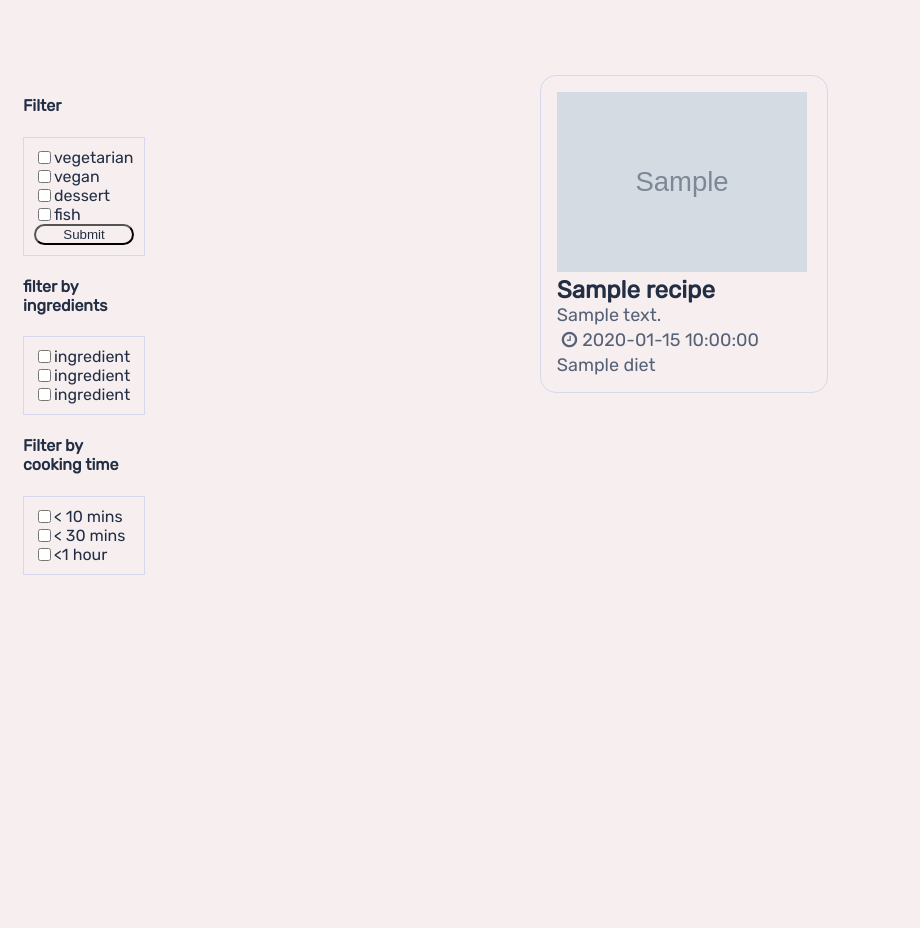
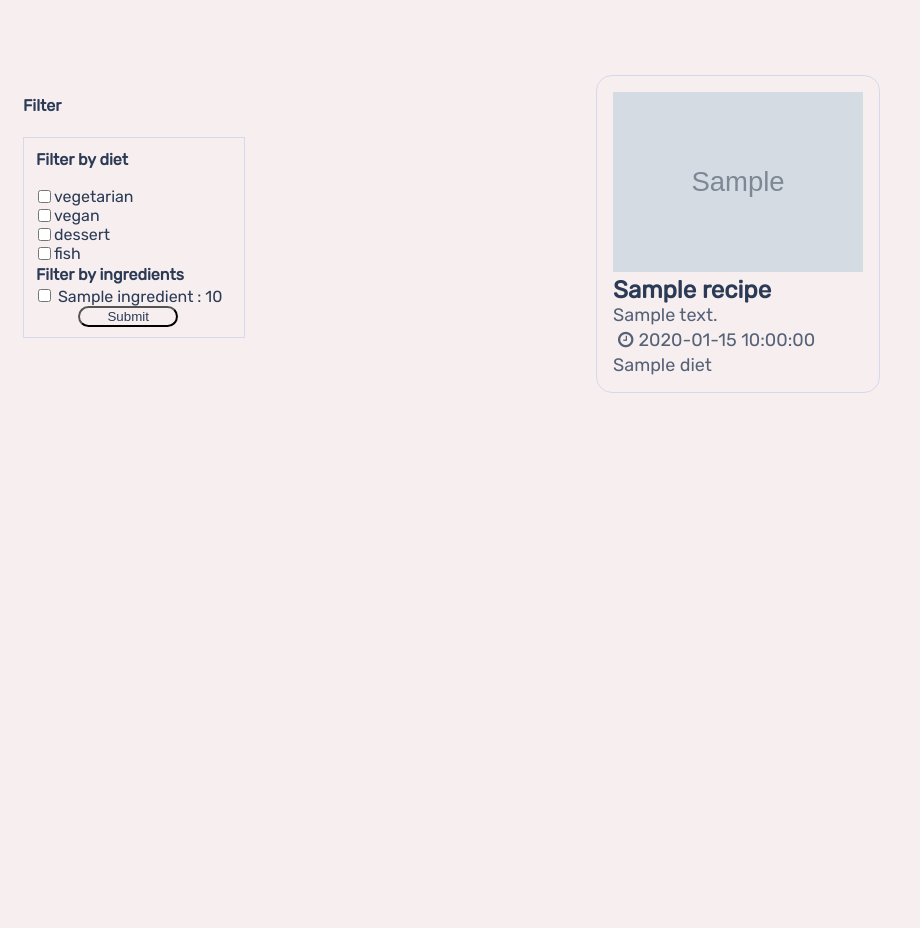
Before and after one commit to fedau/Recipe_app, a Flask app: page /recipes in a window 1280 px wide. Shown: the part 72-1000 px from the top of the page, without its empty margins (0-920 px from the left). Run offline with Flask 2, Linux system fonts and the light colour scheme; grey boxes marked "Sample" are stand-in pictures; a database or web service that is not in the repository returns one stand-in record (values such as "Sample title"); some libraries are stand-ins or nearby versions.

Commit message:
filtering by ingredients

```diff
--- a/controllers/recipe_controller.py
+++ b/controllers/recipe_controller.py
@@ -21,7 +21,8 @@ def recipes():
 @recipes_blueprint.route("/recipes")
 def recipes_filter():
     recipes = recipe_repository.select_all()
-    return render_template("recipes/index.html", recipes=recipes)
+    ingredients = ingredient_repository.select_all()
+    return render_template("recipes/index.html", recipes=recipes, ingredients=ingredients)
 
 
 # NEW RECIPE
@@ -86,7 +87,9 @@ def show(id):
 @recipes_blueprint.route('/recipes/<int:id>/edit')
 def edit_recipes(id):
     recipe = recipe_repository.select(id)
-    return render_template('/recipes/edit.html', single_recipe=recipe)
+    ingredients = ingredient_repository.select_all()
+    recipe_ingredient = [recipe_ingredient.ingredient_id for recipe_ingredient in recipe_ingredient_repository.select_all_by_recipe_id(id)]
+    return render_template('/recipes/edit.html', single_recipe=recipe, ingredients=ingredients, recipe_ingredient=recipe_ingredient)
 
 
 
@@ -101,6 +104,16 @@ def update_recipe(id):
     recipe_instructions = form_data['instructions']
     recipe_image = form_data['image']
     recipe_diet = form_data['diet']
+
+    # get from form data ingredients that are picked (use getlist())
+
+    # get the get from recipe_ingredien_repository before editing (to see what ingredients were alresdy ticked)
+
+    # generate list of ingredients that are no longer ticked in the form data but were ticked in the reposory query and delete from recipe_ingredients table
+
+    # generate a list of ingredients that are now ticked and werent before and add these to the recipes table
+
+    # see that everything is still the same if not changed
 
     updated_recipe = Recipe(recipe_name, recipe_cooking_time, recipe_description, recipe_instructions, recipe_diet, recipe_image, id)
     recipe_repository.update(updated_recipe)
@@ -118,15 +131,20 @@ def delete_recipe(id):
 @recipes_blueprint.route("/recipes/filtered", methods=['POST'])
 def filter_recipes():
     form_data = request.form
-    filtered_recipe_list = []
+    filtered_recipe_list = set()
+    # filtered_ingredients = []
+    recipe_ingredients = recipe_ingredient_repository.select_all()
     recipes = recipe_repository.select_all()
+    recipe_lookup = {recipe.id: recipe for recipe in recipes}
     for recipe in recipes:
-        if recipe.diet == form_data['diet']:
-            filtered_recipe_list.append(recipe)
-    return render_template("/recipes/filtered.html", filtered_recipes = filtered_recipe_list)
+        if recipe.diet in form_data.getlist('diet'):
+            filtered_recipe_list.add(recipe)
+
+    for recipe_ingredient in recipe_ingredients:
+        if str(recipe_ingredient.ingredient_id) in form_data.getlist('ingredient'):
+            filtered_recipe_list.add(recipe_lookup[recipe_ingredient.recipe_id])
 
 
-    # all_form_diet_keys = form_data.keys()
-    # for key in all_form_diet_keys:
-    #     if key in filtered_recipe_list:
-    #         for item in all_diets
+
+
+    return render_template("/recipes/filtered.html", filtered_recipes = list(filtered_recipe_list))
--- a/static/css/forms.css
+++ b/static/css/forms.css
@@ -1,6 +1,6 @@
 @import url('https://fonts.googleapis.com/css2?family=Mukta&family=Roboto:ital,wght@0,100;1,400&family=Rubik&display=swap');
 :root{
-    --blue: #222e44;
+    --blue: #2b3a55;
     --whiteish: #f7efef;
     --pink: #E8C4C4;
     --pinklight:#edd0d0;
--- a/static/css/main.css
+++ b/static/css/main.css
@@ -2,7 +2,7 @@
 
 
 :root{
-    --blue: #222e44;
+    --blue: #2b3a55;
     --whiteish: #f7efef;
     --pink: #E8C4C4;
     --pinklight:#edd0d0;
@@ -136,6 +136,8 @@ a{
     padding: 10px;
     border: 1px solid #D5D9EB;
     gap: 16px;
+    min-width: 200px;
+
  }
 .filter-form{
     display: flex;
@@ -145,6 +147,12 @@ a{
     flex-grow: 0;
     margin-right: auto;
 
+
+}
+
+.filter-titles>h4{
+    padding: 0%;
+    margin: 2px;
 }
 
 .label-input{
@@ -170,6 +178,9 @@ a{
 
 aside{
     flex: 1 0 10%;
+    min-width: 230px;
+
+    width: 200px;
     padding: 15px;
     /* background-color: #CE7777; */
 }
--- a/static/css/single-page.css
+++ b/static/css/single-page.css
@@ -2,7 +2,7 @@
 
 
 :root{
-    --blue: #222e44;
+    --blue: #2b3a55;
     --whiteish: #f7efef;
     --pink: #E8C4C4;
     --pinklight:#edd0d0;
--- a/templates/recipes/index.html
+++ b/templates/recipes/index.html
@@ -10,6 +10,8 @@
         <h4>Filter</h4>
 <section class="filter-wrapper">
     <!-- form filter for diet -->
+    <div class="filter-titles">
+    <h4>Filter by diet</h4></div>
     <form action="/recipes/filtered" method="post" class="filter-form">
         <div class="label-input">
         <input type="checkbox" id="diet" value="vegetarian" name="diet">
@@ -27,49 +29,20 @@
             <input type="checkbox" id="diet" value="fish" name="diet">
         <label for="diet">fish</label>
         </div>
+        <div class="filter-titles">
+            <h4>Filter by ingredients</h4></div>
+
+        {% for ingredient in ingredients %}
+        <div class="ingredient-input">
+            <input type="checkbox" id="{{ingredient.id}}" value="{{ingredient.id}}"    name="ingredient">
+
+            <label for="{{ingredient.id}}" name="{{ingredient.name}}">{{ingredient.name}} : {{ingredient.amount}}</label>
+
+        </div>
+        {% endfor %}
         <button class="button" type="submit">Submit</button>
     </form>
 <!-- diet filter end -->
-</section>
-<h4>filter by ingredients</h4>
-
-<section class="filter-wrapper">
-
-    <form action="post" class="filter-form">
-        <div class="label-input">
-            <input type="checkbox" id="vegetarian" value="vegetarian" name="vegetarian">
-        <label for="vegeterian">ingredient</label>
-        </div>
-        <div class="label-input">
-            <input type="checkbox" id="vegan" value="vegan" name="vegan">
-        <label for="vegan">ingredient</label>
-        </div>
-        <div class="label-input">
-            <input type="checkbox" id="dessert" value="dessert" name="dessert">
-        <label for="dessert">ingredient</label>
-        </div>
-    </form>
-
-</section>
-<h4>
-Filter by cooking time</h4>
-<section class="filter-wrapper">
-
-    <form action="post" class="filter-form">
-        <div class="label-input">
-            <input type="checkbox" id="vegetarian" value="vegetarian" name="vegetarian">
-        <label for="vegeterian">&lt 10 mins</label>
-        </div>
-        <div class="label-input">
-            <input type="checkbox" id="vegan" value="vegan" name="vegan">
-        <label for="vegan">&lt 30 mins</label>
-        </div>
-        <div class="label-input">
-            <input type="checkbox" id="dessert" value="dessert" name="dessert">
-        <label for="dessert">&lt1 hour</label>
-        </div>
-    </form>
-
 </section>
 </aside>
 <!-- END FILTER -->
```
Also changed, not shown: templates/recipes/edit.html (+8 -0 lines), tests/database_test.py (+2 -2 lines).
